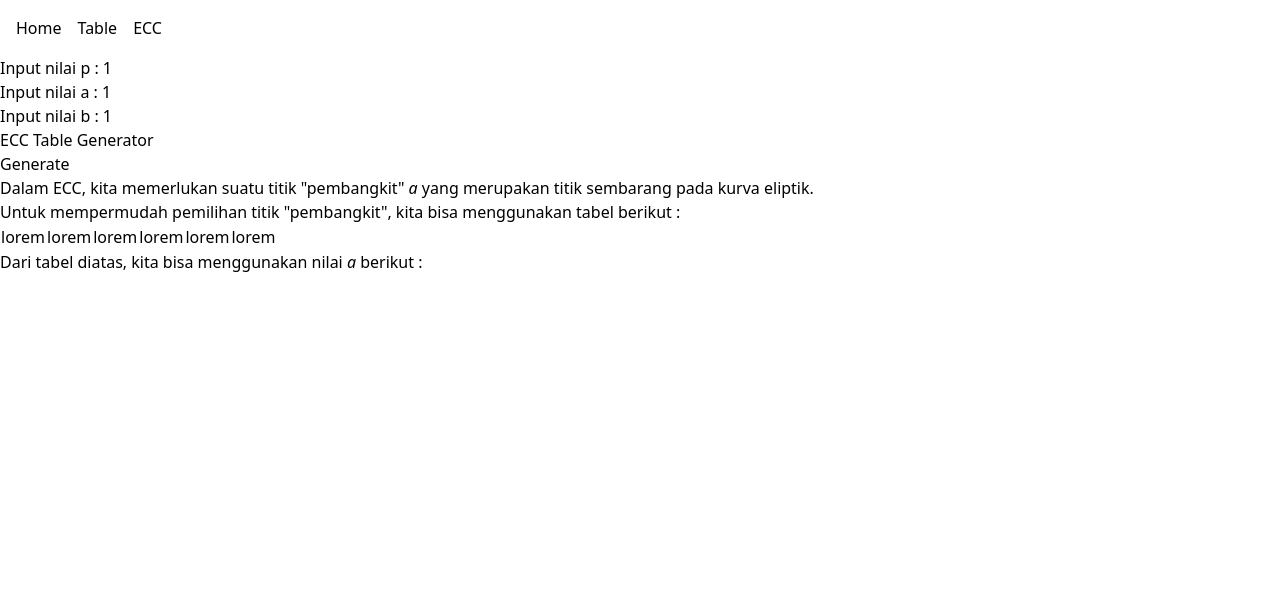
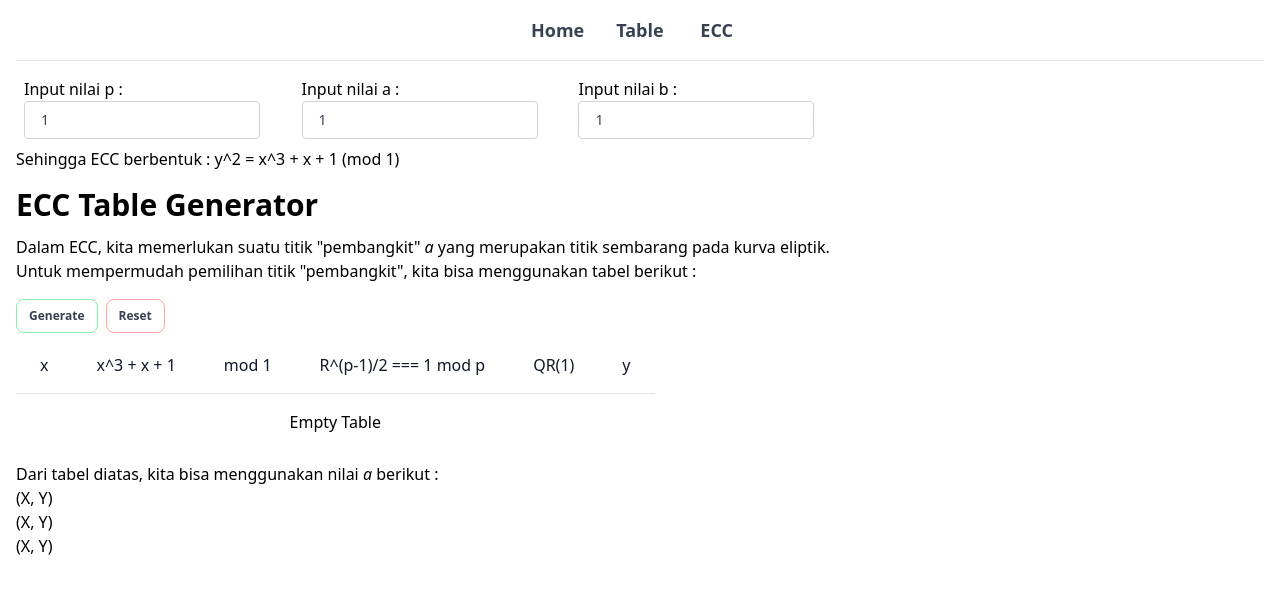
Before and after one commit to alvarodwi/kripto-uas-ecc, a Nuxt app: page /table in a window 1280 px wide. Shown: the top 594 px of the page. Built offline with nearby package versions, Linux system fonts and the light colour scheme.

Commit message:
add tailwind into pages
Co-authored-by: jonathanv28 <jonathanv28@users.noreply.github.com>

```diff
--- a/components/InputECC.vue
+++ b/components/InputECC.vue
@@ -3,7 +3,41 @@ const curve = useCurve();
 </script>
 
 <template>
-  <p>Input nilai p : <input type="text" v-model="curve.p" /></p>
-  <p>Input nilai a : <input type="text" v-model="curve.a" /></p>
-  <p>Input nilai b : <input type="text" v-model="curve.b" /></p>
+  <div class="flex flex-row w-2/3">
+    <div class="mx-2 grow">
+      <label class="mr-2">Input nilai p :</label>
+      <input
+        class="px-4 py-2 m-0 text-sm font-normal text-gray-700 transition ease-in-out bg-white border border-gray-300 border-solid rounded form-control bg-clip-padding focus:text-gray-900 focus:bg-white focus:border-green-600 focus:outline-none"
+        type="text"
+        v-model="curve.p"
+      />
+    </div>
+    <div class="mx-2 grow">
+      <label class="mr-2">Input nilai a :</label>
+      <input
+        class="px-4 py-2 m-0 text-sm font-normal text-gray-700 transition ease-in-out bg-white border border-gray-300 border-solid rounded form-control bg-clip-padding focus:text-gray-900 focus:bg-white focus:border-green-600 focus:outline-none"
+        type="text"
+        v-model="curve.a"
+      />
+    </div>
+    <div class="mx-2 grow">
+      <label class="mr-2">Input nilai b :</label>
+      <input
+        class="px-4 py-2 m-0 text-sm font-normal text-gray-700 transition ease-in-out bg-white border border-gray-300 border-solid rounded form-control bg-clip-padding focus:text-gray-900 focus:bg-white focus:border-green-600 focus:outline-none"
+        type="text"
+        v-model="curve.b"
+      />
+    </div>
+  </div>
+
+  <div class="mt-2">
+    <p>
+      Sehingga ECC berbentuk :
+      <span class="font-medium">
+        y^2 = x^3 +
+        {{ curve.a ? (curve.a === 1 ? "" : curve.a) : "a" }}x +
+        {{ curve.b ? curve.b : "b" }} (mod {{ curve.p ? curve.p : "p" }})
+      </span>
+    </p>
+  </div>
 </template>
--- a/layouts/default.vue
+++ b/layouts/default.vue
@@ -1,9 +1,15 @@
 <template>
-  <div>
-    <nav class="flex align-center gap-4 p-4">
-      <NuxtLink to="/" class="n-link-base"> Home </NuxtLink>
-      <NuxtLink to="/table" class="n-link-base"> Table </NuxtLink>
-      <NuxtLink to="/ecc" class="n-link-base"> ECC </NuxtLink>
+  <div class="w-full px-4">
+    <nav
+      class="w-full gap-4 p-4 mb-4 text-lg font-semibold text-center text-gray-700 border-b cursor-pointer hover:text-gray-900"
+    >
+      <NuxtLink to="/" class="pr-4 hover:underline n-link-base"> Home</NuxtLink>
+      <NuxtLink to="/table" class="px-4 hover:underline n-link-base"
+        >Table</NuxtLink
+      >
+      <NuxtLink to="/ecc" class="px-4 hover:underline n-link-base">
+        ECC
+      </NuxtLink>
     </nav>
 
     <InputECC />
--- a/nuxt.config.ts
+++ b/nuxt.config.ts
@@ -1,4 +1,5 @@
 // https://nuxt.com/docs/api/configuration/nuxt-config
 export default defineNuxtConfig({
   modules: ["@nuxtjs/tailwindcss"],
+  ssr: false,
 });
--- a/pages/ecc.vue
+++ b/pages/ecc.vue
@@ -1,7 +1,7 @@
 <template>
-  <h1>ECC Calculator</h1>
+  <h1 class="mt-4 text-3xl font-bold">ECC Calculator</h1>
 
-  <p>
+  <p class="mt-3">
     Elliptic Curve Cryptography merupakan kriptografi asimetris, yang
     membutuhkan 2 kunci
   </p>
@@ -10,13 +10,11 @@
     proses enkripsi dan dekripsinya bisa dilakukan seperti di-bawah ini :
   </p>
 
-  <h3>Enkripsi</h3>
+  <h3 class="mt-4 mb-1 text-lg font-bold">Enkripsi</h3>
 
   <p>Enkripsi ECC membutuhkan kunci <i>q</i> dan <i>r</i></p>
 
-  <hr />
-
-  <h3>Dekripsi</h3>
+  <h3 class="mt-4 mb-1 text-lg font-bold">Dekripsi</h3>
 
   <p>Dekripsi ECC membutuhkan kunci <i>r</i> saja</p>
 </template>
--- a/pages/index.vue
+++ b/pages/index.vue
@@ -1,14 +1,14 @@
 <template>
-  <h1 class="text-xl">Elliptic Curve Cryptography</h1>
+  <h1 class="mt-4 text-3xl font-bold">Elliptic Curve Cryptography</h1>
 
-  <p>
+  <p class="mt-3">
     ECC merupakan sebuah pendekatan public-key cryptography yang memanfaatkan
     struktur aljabar dari kurva eliptik pada finite field.
   </p>
 
   <p>
     Kurva eliptik sendiri adalah kurva dengan bentuk umum persamaan :
-    <p>y^2 = x^3 + ax + b</p>
+    <p class="my-3 ml-16">y^2 = x^3 + ax + b</p>
   </p>
 
   <p>
@@ -17,7 +17,5 @@
     dikatakan bahwa algoritma ini lebih kuat.
   </p>
 
-  <p>
-    <em> “One of the most powerful, but least understood in use today” </em>
-  </p>
+  <p class="mt-4 italic font-semibold"> “One of the most powerful, but least understood in use today” </p>
 </template>
--- a/pages/table.vue
+++ b/pages/table.vue
@@ -1,60 +1,146 @@
-<script setup>
-// const curve = useCurve();
+<script setup lang="ts">
+const curve = useCurve();
 </script>
 
 <template>
-  <h1>ECC Table Generator</h1>
-  <button
-    v-on:click="
-      generateTable({
-        p: 31,
-        a: 1,
-        b: 13,
-      })
-    "
-  >
-    Generate
-  </button>
+  <h1 class="mt-4 text-3xl font-bold">ECC Table Generator</h1>
 
-  <p>
+  <p class="mt-3">
     Dalam ECC, kita memerlukan suatu titik "pembangkit" <i>a</i> yang merupakan
     titik sembarang pada kurva eliptik.
   </p>
-
   <p>
     Untuk mempermudah pemilihan titik "pembangkit", kita bisa menggunakan tabel
     berikut :
   </p>
 
-  <table border="1">
-    <thead>
-      <!-- <tr>
-        <th>x</th>
-        <th>
+  <button
+    v-on:click="generate"
+    class="px-3 py-2 mt-4 text-xs font-semibold text-gray-700 border border-green-300 border-solid rounded-lg hover:text-gray-900 hover:border-green-600"
+  >
+    Generate
+  </button>
+  <button
+    v-on:click="reset"
+    class="px-3 py-2 mt-4 ml-2 text-xs font-semibold text-gray-700 border border-red-300 border-solid rounded-lg hover:text-gray-900 hover:border-red-600"
+  >
+    Reset
+  </button>
+  <table class="my-1">
+    <thead class="border-b">
+      <tr>
+        <th class="px-6 py-4 font-medium text-left text-gray-900">x</th>
+        <th class="px-6 py-4 font-medium text-left text-gray-900">
           x^3 + {{ curve.a ? (curve.a === 1 ? "" : curve.a) : "a" }}x +
           {{ curve.b ? curve.b : "b" }}
         </th>
-        <th>mod {{ curve.p ? curve.p : "p" }}</th>
-        <th>R^(p-1)/2 === 1 mod p</th>
-        <th>QR({{ curve.p ? curve.p : "p" }})</th>
-        <th>y</th>
-      </tr> -->
+        <th class="px-6 py-4 font-medium text-left text-gray-900">
+          mod {{ curve.p ? curve.p : "p" }}
+        </th>
+        <th class="px-6 py-4 font-medium text-left text-gray-900">
+          R^(p-1)/2 === 1 mod p
+        </th>
+        <th class="px-6 py-4 font-medium text-left text-gray-900">
+          QR({{ curve.p ? curve.p : "p" }})
+        </th>
+        <th class="px-6 py-4 font-medium text-left text-gray-900">y</th>
+      </tr>
     </thead>
     <tbody>
       <tr>
-        <td>lorem</td>
-        <td>lorem</td>
-        <td>lorem</td>
-        <td>lorem</td>
-        <td>lorem</td>
-        <td>lorem</td>
+        <td
+          class="px-6 py-4 text-center"
+          v-if="tableData.length == 0"
+          colspan="6"
+        >
+          Empty Table
+        </td>
+      </tr>
+      <tr class="border-b" v-for="data in tableData">
+        <td class="px-6 py-4 text-center text-gray-900">{{ data.x }}</td>
+        <td class="px-6 py-4 text-center text-gray-900">
+          {{ data.curve_calc }}
+        </td>
+        <td class="px-6 py-4 text-center text-gray-900">
+          {{ data.after_mod }}
+        </td>
+        <td class="px-6 py-4 text-center text-gray-900">{{ data.r_value }}</td>
+        <td class="px-6 py-4 text-center text-gray-900">{{ data.is_qr }}</td>
+        <td class="px-6 py-4 text-center text-gray-900">{{ data.y }}</td>
       </tr>
     </tbody>
   </table>
 
-  <p>Dari tabel diatas, kita bisa menggunakan nilai <i>a</i> berikut :</p>
+  <p class="mt-3">
+    Dari tabel diatas, kita bisa menggunakan nilai <i>a</i> berikut :
+  </p>
+  <ul>
+    <li>(X, Y)</li>
+    <li>(X, Y)</li>
+    <li>(X, Y)</li>
+  </ul>
 </template>
 
-<script>
-export default {};
+<script lang="ts">
+import { create, all } from "mathjs";
+
+const math = create(all);
+const curve = useCurve();
+
+function generateTable(curve: Curve): EllipticCurveData[] {
+  let data: EllipticCurveData[] = [];
+
+  let quadraticMods = generateQuadraticMod(curve.p);
+  console.log("qmods", quadraticMods);
+
+  let quadraticResidues = quadraticMods.map((qm) => qm.residue);
+
+  console.log("qres", quadraticResidues);
+
+  for (let i = 1; i < curve.p; i++) {
+    let calc = math.evaluate(`${i}^3+${curve.a}*${i}+${curve.b}`);
+    let r = 1;
+
+    data.push({
+      x: i,
+      curve_calc: calc,
+      after_mod: math.mod(calc, curve.p),
+      r_value: r,
+      is_qr: r === 1 ? "yes" : "no",
+      y: [0],
+    });
+  }
+
+  return data;
+}
+
+function generateQuadraticMod(p: number): QuadraticResidue[] {
+  let quadraticMods: QuadraticResidue[] = [];
+
+  for (let i = 0; i < p; i++) {
+    quadraticMods.push({
+      number: i,
+      residue: math.mod(math.evaluate(`${i}^2`), p),
+    });
+  }
+  return quadraticMods;
+}
+
+export default {
+  data(): {
+    tableData: EllipticCurveData[];
+  } {
+    return {
+      tableData: [],
+    };
+  },
+  methods: {
+    generate() {
+      this.tableData = generateTable(curve.value);
+    },
+    reset() {
+      this.tableData = [];
+    },
+  },
+};
 </script>
--- a/utils/ecc-table.ts
+++ /dev/null
@@ -1,45 +0,0 @@
-import { create, all } from "mathjs";
-
-const math = create(all);
-
-export function generateTable(curve: Curve): EllipticCurveData[] {
-  let data: EllipticCurveData[] = [];
-
-  let quadraticMods = generateQuadraticMod(curve.p);
-  console.log("qmods", quadraticMods);
-
-  let quadraticResidues = quadraticMods
-    .splice(0, curve.p / 2)
-    .map((qm) => qm.residue);
-
-  console.log("qres", quadraticResidues);
-
-  for (let i = 1; i < curve.p; i++) {
-    let calc = math.evaluate(`${i}^3+${curve.a}*${i}+${curve.b}`);
-    let r = 1;
-
-    data.push({
-      x: i,
-      curve_calc: calc,
-      after_mod: math.mod(calc, curve.p),
-      r_value: r,
-      is_qr: r === 1 ? "yes" : "no",
-      y: [0],
-    });
-  }
-
-  console.log("tabel", data);
-  return data;
-}
-
-function generateQuadraticMod(p: number): QuadraticResidue[] {
-  let quadraticMods: QuadraticResidue[] = [];
-
-  for (let i = 0; i < p; i++) {
-    quadraticMods.push({
-      number: i,
-      residue: math.mod(math.evaluate(`${i}^2`), p),
-    });
-  }
-  return quadraticMods;
-}
```
Also changed, not shown: composables/useCurve.ts (renamed from composables/states.ts), 1 other file (tests, documents, lock files or other folders).
